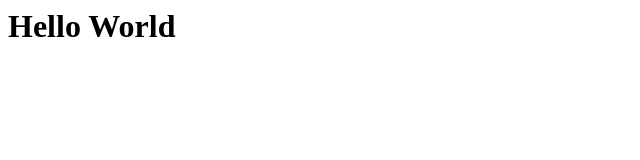
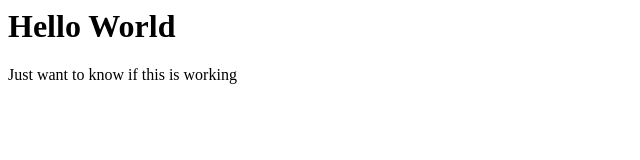
Before and after one commit to lukegreen/lukegreen.github.io, a plain HTML site: page index.html in a window 1280 px wide. Shown: the whole page, without its empty margins (0-640 px from the left). Drawn offline with Linux system fonts and the light colour scheme.

Commit message:
testing connection

```diff
--- a/index.html
+++ b/index.html
@@ -3,6 +3,7 @@
   </head>
   <body>
     <h1>Hello World</h3>
+      <p>Just want to know if this is working</p>
 
   </body>
 </html>
```
